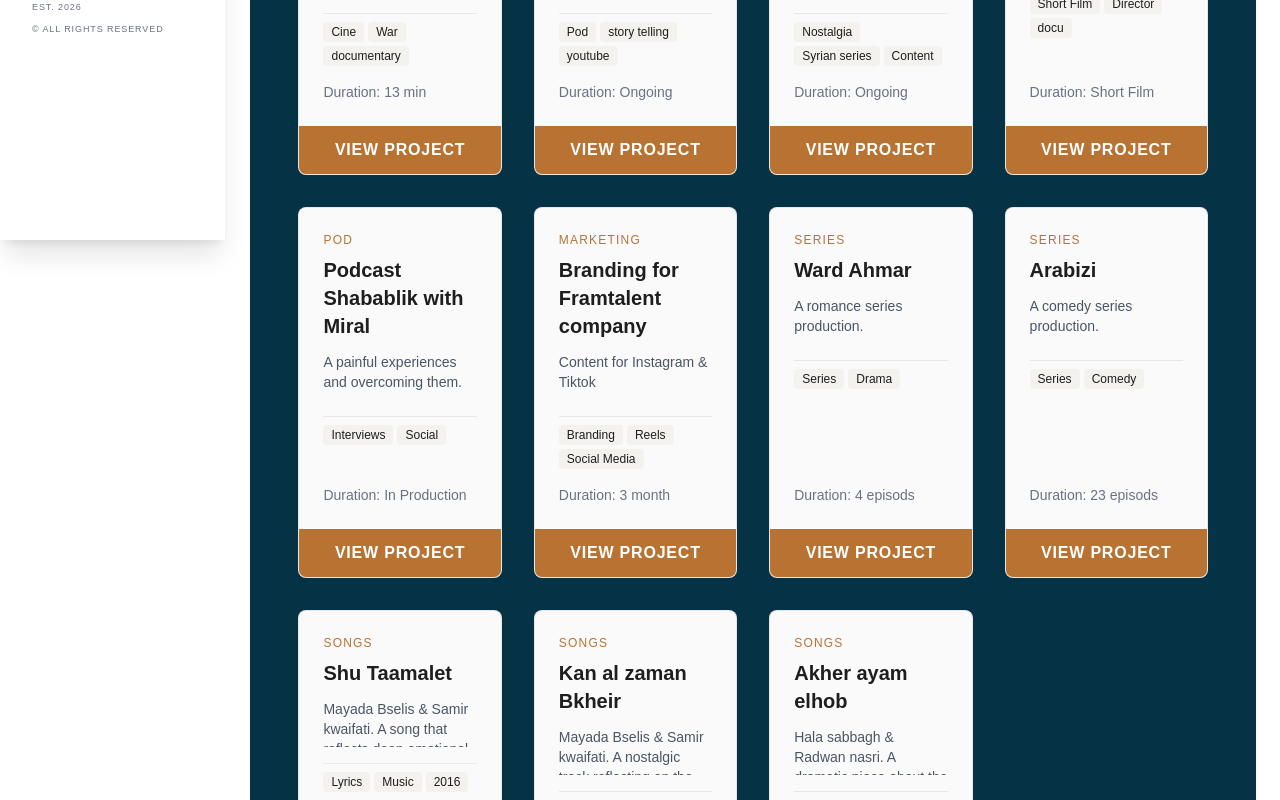
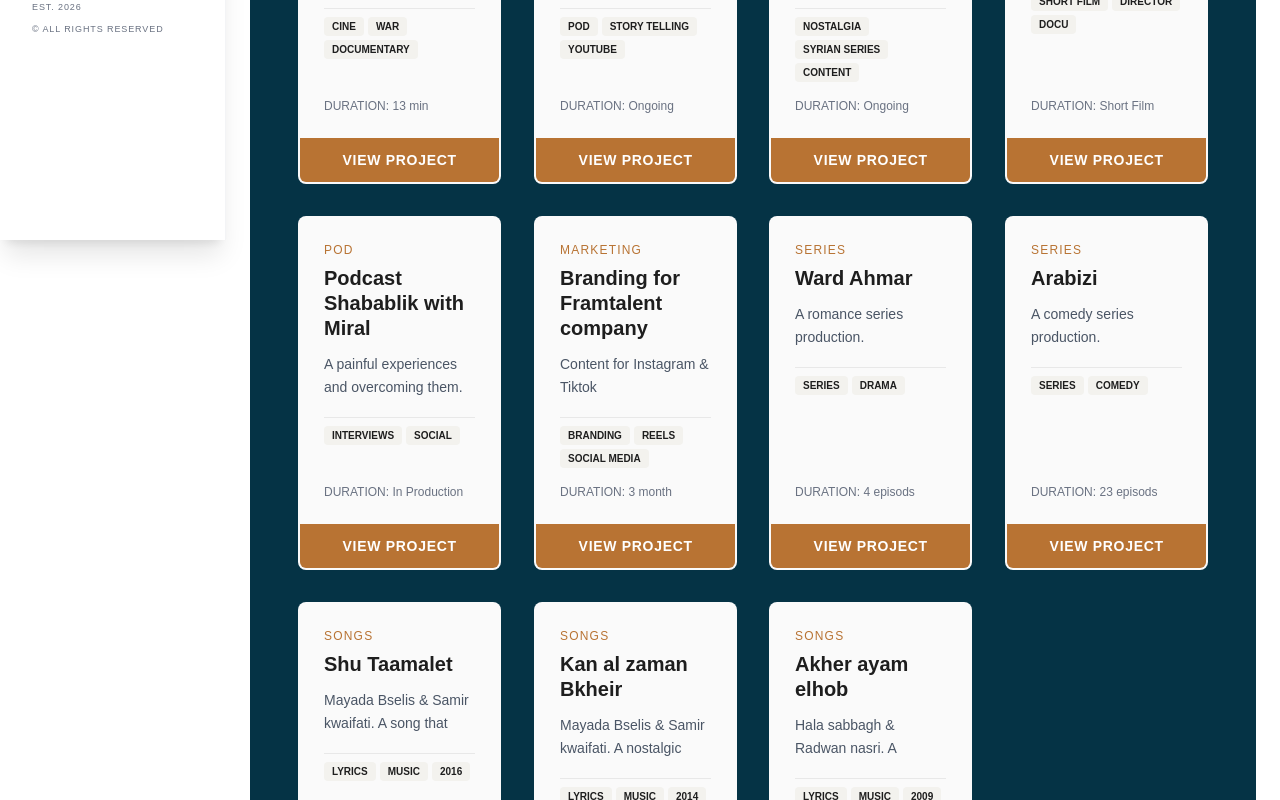
Before and after one commit to SaraZ37/My-Nextjs-Portfolio, a Next.js app: page /projects in a window 1280 px wide. Shown: the part 640-1440 px from the top of the page. Built offline with nearby package versions, Linux system fonts and the light colour scheme.

Commit message:
Fix Chrome freezing issue by adding GPU acceleration and optimizing shadows

```diff
--- a/src/components/Projects/Projects.tsx
+++ b/src/components/Projects/Projects.tsx
@@ -1,52 +1,36 @@
 "use client";
 import React, { useState, useMemo } from 'react';
 
-// === لوحة الألوان (Nordic Copper Palette) ===
-// Accent: #B87333 (نحاسي مطفأ)
-// Deep Charcoal: #1E1E1E (رمادي فاحم للعناوين)
-// Light Taupe: #F3F2EE (خلفية دافئة للوسوم)
-// Sharp Gray: #A0A0A0 (للحدود الخفيفة)
-
-// === 1. بيانات المشاريع (دمج جميع التصنيفات، بما في ذلك الأغاني) ===
+// === بيانات المشاريع (نفس البيانات الأصلية) ===
 const projectsData = [
-  // مشاريع الأفلام والبودكاست والمحتوى والتسويق الأصلية
   { id: 1, title: "Seven hours in Syria", category: "Films", duration: "13 min", description: "A pregnant woman gives birth under siege in a destroyed church.", tags: ["Cine", "War", "documentary"], link: "https://www.youtube.com/watch?v=eGb8UOR4FCI" },
   { id: 2, title: "Story with Sarah", category: "Pod", duration: "Ongoing", description: "Because we are made of stories.", tags: ["Pod", "story telling", "youtube"], link: "https://www.youtube.com/@SarahAlZeer/podcasts" },
-
   { id: 5, title: "Content Creation Series", category: "Content", duration: "Ongoing", description: "Nostalgia for Syrian TV series on Instagram.", tags: ["Nostalgia", "Syrian series", "Content"], link: "https://www.instagram.com/sarah_a_alzeer/" },
   { id: 6, title: "Dharma - Film", category: "Films", duration: "Short Film", description: "A dramatic short film exploring pet.", tags: ["Short Film", "Director", "docu"], link: "#" },
   { id: 7, title: "Podcast Shabablik with Miral", category: "Pod", duration: "In Production", description: "A painful experiences and overcoming them.", tags: ["Interviews", "Social"], link: "https://www.youtube.com/@Shabablikwithmiral" },
   { id: 8, title: "Branding for Framtalent company", category: "Marketing", duration: "3 month", description: "Content for Instagram & Tiktok", tags: ["Branding", "Reels", "Social Media"], link: "" },
   { id: 9, title: "Ward Ahmar", category: "Series", duration: "4 episods", description: "A romance series production.", tags: ["Series", "Drama"], link: "https://www.youtube.com/watch?v=oCTd8DsTFW8" },
-{ id: 10, title: "Arabizi", category: "Series", duration: "23 episods", description: "A comedy series production.", tags: ["Series", "Comedy"], link:
-  "https://www.youtube.com/watch?v=z7C9s90uMx4&list=PLFt8cx1Uc9IG-fB26GuhzIwn9M37GcDlr" },
-  // === مشاريع الأغاني المدمجة (Songs) ===
-  { id: 11, title: "Shu Taamalet", category: "Songs", duration: "2016", description: "Mayada Bselis & Samir kwaifati. A song that reflects deep emotional resonance and powerful vocal delivery.", tags: ["Lyrics", "Music", "2016"], link: "https://www.youtube.com/watch?v=Y3YDSHU8_MQ&list=RDY3YDSHU8_MQ&start_radio=1" },
-  { id: 12, title: "Kan al zaman Bkheir", category: "Songs", duration: "2014", description: "Mayada Bselis & Samir kwaifati. A nostalgic track reflecting on the passing of time and better days.", tags: ["Lyrics", "Music", "2014"], link: "https://www.youtube.com/watch?v=fmO6Zcjokgg&list=RDfmO6Zcjokgg&start_radio=1" },
-  { id: 13, title: "Akher ayam elhob", category: "Songs", duration: "2009", description: "Hala sabbagh & Radwan nasri. A dramatic piece about the final moments of a love story.", tags: ["Lyrics", "Music", "2009"], link: "https://www.youtube.com/watch?v=9xmqScery6g&list=RD9xmqScery6g&start_radio=1" },
-
+  { id: 10, title: "Arabizi", category: "Series", duration: "23 episods", description: "A comedy series production.", tags: ["Series", "Comedy"], link: "https://www.youtube.com/watch?v=z7C9s90uMx4&list=PLFt8cx1Uc9IG-fB26GuhzIwn9M37GcDlr" },
+  { id: 11, title: "Shu Taamalet", category: "Songs", duration: "2016", description: "Mayada Bselis & Samir kwaifati. A song that reflects emotional resonance.", tags: ["Lyrics", "Music", "2016"], link: "https://www.youtube.com/watch?v=Y3YDSHU8_MQ&list=RDY3YDSHU8_MQ&start_radio=1" },
+  { id: 12, title: "Kan al zaman Bkheir", category: "Songs", duration: "2014", description: "Mayada Bselis & Samir kwaifati. A nostalgic track reflecting on time.", tags: ["Lyrics", "Music", "2014"], link: "https://www.youtube.com/watch?v=fmO6Zcjokgg&list=RDfmO6Zcjokgg&start_radio=1" },
+  { id: 13, title: "Akher ayam elhob", category: "Songs", duration: "2009", description: "Hala sabbagh & Radwan nasri. A dramatic piece about love story.", tags: ["Lyrics", "Music", "2009"], link: "https://www.youtube.com/watch?v=9xmqScery6g&list=RD9xmqScery6g&start_radio=1" },
 ];
 
-// قائمة فلاتر التصنيفات
-const categories = ['All', 'Films', 'Songs', 'Pod', 'Content', 'Marketing','Series']; // تم إزالة 'Series' لأنه لا يوجد تصنيف Series في البيانات
+const categories = ['All', 'Films', 'Songs', 'Pod', 'Content', 'Marketing', 'Series'];
 
-// === 2. المكون الرئيسي ===
 export default function Projects() {
   const [activeCategory, setActiveCategory] = useState('All');
 
   const filteredProjects = useMemo(() => {
-    if (activeCategory === 'All') {
-      return projectsData;
-    }
+    if (activeCategory === 'All') return projectsData;
     return projectsData.filter(project => project.category === activeCategory);
   }, [activeCategory]);
 
   return (
-    // الخلفية: بيضاء نقية
     <main className="min-h-screen bg-cyan-950 py-16">
       <div className="container mx-auto px-6 lg:px-12">
 
-        {/* عنوان فخم بنمط Playfair Display - تم تطبيق الألوان الجديدة */}
+        {/* Header Section */}
         <div className="text-center mb-16">
           <h1 className="text-6xl font-serif font-light text-white mb-4 tracking-tight border-b-2 border-[#B87333] inline-block px-8 pb-3">
              Curated Portfolio
@@ -56,13 +40,13 @@ export default function Projects() {
           </p>
         </div>
 
-        {/* 1. Category Filter */}
+        {/* Category Filter */}
         <div className="flex justify-center mb-12">
           <select
             value={activeCategory}
             onChange={(e) => setActiveCategory(e.target.value)}
             className="p-3 border-2 border-[#B87333] text-[#1E1E1E] bg-white rounded-lg shadow-lg
-                       focus:ring-[#B87333] focus:border-[#B87333] text-lg cursor-pointer transition duration-300 w-full sm:w-80 text-left"
+                       focus:ring-[#B87333] focus:border-[#B87333] text-lg cursor-pointer transition duration-300 w-full sm:w-80"
           >
             {categories.map((category) => (
               <option key={category} value={category}>
@@ -72,56 +56,57 @@ export default function Projects() {
           </select>
         </div>
 
-        {/* === شبكة عرض المشاريع (Grid) - تم التوسيع إلى 4 أعمدة === */}
+        {/* Projects Grid */}
         {filteredProjects.length > 0 ? (
           <div className="grid grid-cols-1 md:grid-cols-2 lg:grid-cols-3 xl:grid-cols-4 gap-8">
-
             {filteredProjects.map((project) => (
               <div
                 key={project.id}
-                className="bg-zinc-50 rounded-lg p-0 overflow-hidden border border-[#A0A0A0]/20
-                           transition duration-300 hover:shadow-2xl hover:border-[#B87333] flex flex-col justify-between" // hover border نحاسي
+                className="bg-zinc-50 rounded-lg p-0 overflow-hidden border-2 border-transparent
+                           transition-all duration-300 ease-in-out
+                           hover:shadow-xl hover:border-[#B87333]
+                           flex flex-col justify-between
+                           transform-gpu" // يجبر الكروم على استخدام كرت الشاشة
+                style={{
+                  backfaceVisibility: 'hidden',
+                  WebkitFontSmoothing: 'antialiased',
+                  willChange: 'transform, box-shadow' // تحضير المتصفح للحركة
+                }}
               >
-                <div className="p-6 flex flex-col h-full"> {/* استخدام flex-col و h-full لضمان توحيد الحجم */}
-
-                  {/* العنوان والتصنيف */}
+                <div className="p-6 flex flex-col h-full">
                   <span className="text-xs font-medium text-[#B87333] mb-2 uppercase tracking-widest block">
                     {project.category}
                   </span>
-                  <h2 className="text-xl font-bold text-[#1E1E1E] mb-3"> {/* العنوان بالرمادي الفاحم */}
+                  <h2 className="text-xl font-bold text-[#1E1E1E] mb-3 leading-tight">
                     {project.title}
                   </h2>
 
-                  {/* الوصف - تحديد ارتفاع ثابت وإخفاء الفائض لتوحيد حجم البطاقات */}
-                  <p className="text-gray-600 mb-4 h-12 overflow-hidden text-sm">
+                  <p className="text-gray-600 mb-4 h-12 overflow-hidden text-sm leading-relaxed">
                     {project.description}
                   </p>
 
-                  {/* الوسوم (Tags) - تم تطبيق ألوان Light Taupe و Deep Charcoal */}
                    <div className="flex flex-wrap gap-1 mb-4 pt-2 border-t border-[#A0A0A0]/20">
                       {project.tags.map((tag, index) => (
                         <span
                           key={index}
-                          className="text-xs font-light bg-[#F3F2EE] text-[#1E1E1E] px-2 py-0.5 rounded"
+                          className="text-[10px] uppercase font-semibold bg-[#F3F2EE] text-[#1E1E1E] px-2 py-0.5 rounded"
                         >
                           {tag}
                         </span>
                       ))}
                     </div>
 
-                    {/* مدة المشروع */}
-                    <p className="text-sm text-gray-500 mt-auto">
-                        Duration: {project.duration}
+                    <p className="text-xs text-gray-500 mt-auto font-medium">
+                        DURATION: {project.duration}
                     </p>
                 </div>
 
-                {/* زر عرض التفاصيل/الرابط - اللون النحاسي المطفأ (Accent) مع hover بالرمادي الفاحم */}
                 <a
                   href={project.link}
                   target="_blank"
                   rel="noopener noreferrer"
                   className="block w-full text-center bg-[#B87333] text-white px-4 py-3 font-semibold
-                             hover:bg-[#1E1E1E] transition duration-300 tracking-wider"
+                             hover:bg-[#1E1E1E] transition-colors duration-300 tracking-wider text-sm"
                 >
                   VIEW PROJECT
                 </a>
@@ -130,8 +115,8 @@ export default function Projects() {
           </div>
         ) : (
           <div className="text-center py-20">
-            <p className="text-xl text-gray-500">
-              No projects found in the <span className="font-bold text-gray-800">&quot;{activeCategory}</span> category yet.
+            <p className="text-xl text-white/50">
+              No projects found in the <span className="text-white">&quot;{activeCategory}&quot;</span> category.
             </p>
           </div>
         )}
```
